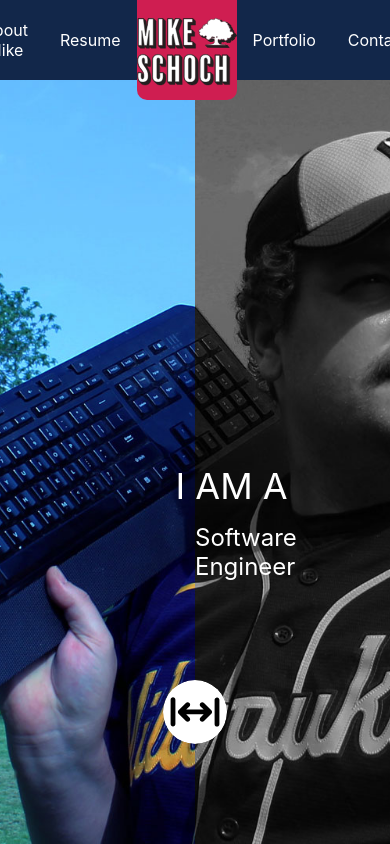
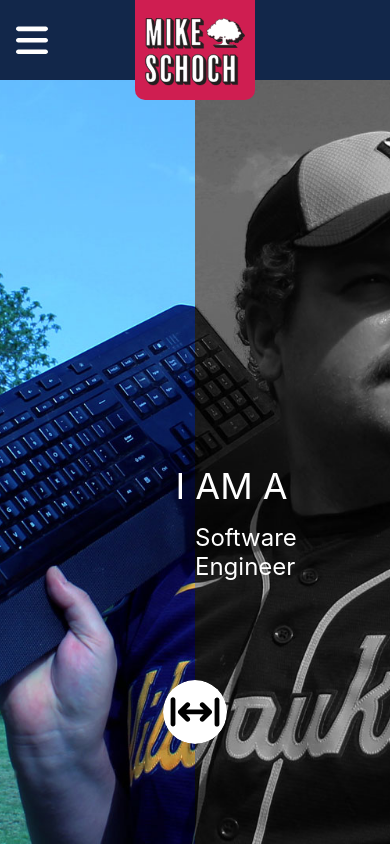
Before and after one commit to michael-schoch/personal-website, a React (Create React App) app: page / in a window 390 px wide. Built offline with nearby package versions, Linux system fonts and the light colour scheme.

Commit message:
Menu Styling, Desktop/Mobile seperation

```diff
--- a/src/App.tsx
+++ b/src/App.tsx
@@ -1,6 +1,6 @@
 import styled from "styled-components";
 import { BackgroundSlider } from "./background-slider";
-import { Menu } from "./menu";
+import { Menu } from "./header/menu";
 import { BrowserRouter as Router } from "react-router-dom";
 
 function App() {
--- /dev/null
+++ b/src/header/header-desktop.tsx
@@ -0,0 +1,71 @@
+import logo from "../img/logo.svg";
+import { NavLink } from "react-router-dom";
+import styled from "styled-components";
+
+export const HeaderDesktop = () => {
+  return (
+    <Header>
+      <StyledLink to="about">About Mike</StyledLink>
+      <StyledLink to="resume">Resume</StyledLink>
+      <Title>Michael Schoch</Title>
+      <LogoContainer>
+        <NavLink to="/">
+          <Logo src={logo} />
+        </NavLink>
+      </LogoContainer>
+      <StyledLink to="/portfolio">Portfolio</StyledLink>
+      <StyledLink to="/contact">Contact</StyledLink>
+    </Header>
+  );
+};
+
+const Header = styled.div`
+  position: absolute;
+  top: 0;
+  left: 0;
+  //   display: flex;
+  justify-content: center;
+  align-items: center;
+  height: 80px;
+  background-color: #12274a;
+  width: 100%;
+  padding: 0 32px;
+  box-sizing: border-box;
+  display: none;
+  @media (min-width: 1068px) {
+    display: flex;
+  }
+`;
+
+const Logo = styled.img`
+  width: 100px;
+  display: flex;
+  margin-top: 25px;
+`;
+
+const LogoContainer = styled.div`
+  width: 120px;
+  height: 120px;
+  background: #cf1e51;
+  display: flex;
+  align-items: center;
+  justify-content: center;
+  border-radius: 0 0 10px 10px;
+`;
+
+const Title = styled.h1`
+  display: none;
+  color: white;
+  margin: 0 16px;
+`;
+
+const StyledLink = styled(NavLink)`
+  color: white;
+  text-decoration: none;
+  text-align: center;
+  margin: 0 16px;
+  padding: 8px;
+  &.active {
+    border-bottom: 2px solid #cf1e51;
+  }
+`;
--- /dev/null
+++ b/src/header/header-mobile.tsx
@@ -0,0 +1,129 @@
+import logo from "../img/logo.svg";
+import { NavLink } from "react-router-dom";
+import styled from "styled-components";
+import { ReactComponent as Menu } from "../img/bars-solid.svg";
+import { useState } from "react";
+
+interface MenuDrawerProps {
+  isOpen: boolean;
+}
+
+export const HeaderMobile = () => {
+  const [open, setOpen] = useState(false);
+
+  const handleMenuOpen = () => {
+    setOpen(!open);
+  };
+
+  const handleClose = () => {
+    setOpen(false);
+  };
+
+  return (
+    <Header>
+      <StyledMenu onClick={() => handleMenuOpen()} />
+      <LogoContainer>
+        <NavLink to="/">
+          <Logo src={logo} />
+        </NavLink>
+      </LogoContainer>
+      <MenuDrawer isOpen={open}>
+        <StyledLink to="/" onClick={() => handleClose()}>
+          Home
+        </StyledLink>
+        <StyledLink to="about" onClick={() => handleClose()}>
+          About Mike
+        </StyledLink>
+        <StyledLink to="resume" onClick={() => handleClose()}>
+          Resume
+        </StyledLink>
+        <StyledLink to="/portfolio" onClick={() => handleClose()}>
+          Portfolio
+        </StyledLink>
+        <StyledLink to="/contact" onClick={() => handleClose()}>
+          Contact
+        </StyledLink>
+      </MenuDrawer>
+    </Header>
+  );
+};
+
+const Header = styled.div`
+  position: absolute;
+  top: 0;
+  left: 0;
+  justify-content: center;
+  align-items: center;
+  height: 80px;
+  background-color: #12274a;
+  width: 100%;
+  padding: 0 32px;
+  box-sizing: border-box;
+  @media (max-width: 1068px) {
+    display: flex;
+  }
+  @media (min-width: 1069px) {
+    display: none;
+  }
+`;
+
+const MenuDrawer = styled.div<MenuDrawerProps>`
+  display: flex;
+  flex-direction: column;
+  justify-content: flex-start;
+  position: absolute;
+  top: 0;
+  left: 0;
+  width: ${(props) => (props.isOpen ? "100vw" : "0")};
+  height: 100vh;
+  background-color: #12274a;
+  transition: width 0.5s;
+  z-index: 1;
+  padding-top: 140px;
+  overflow: hidden;
+`;
+
+const Logo = styled.img`
+  width: 100px;
+  display: flex;
+  margin-top: 25px;
+`;
+
+const LogoContainer = styled.div`
+  width: 120px;
+  height: 120px;
+  background: #cf1e51;
+  display: flex;
+  align-items: center;
+  justify-content: center;
+  border-radius: 0 0 10px 10px;
+  z-index: 2;
+`;
+
+const Title = styled.h1`
+  display: none;
+  color: white;
+  margin: 0 16px;
+`;
+
+const StyledLink = styled(NavLink)`
+  color: white;
+  text-decoration: none;
+  text-align: center;
+  margin: 16px 16px;
+  padding: 8px;
+  &.active {
+    background-color: #cf1e51;
+    border-radius: 4px;
+  }
+`;
+
+const StyledMenu = styled(Menu)`
+  width: 32px;
+  fill: #ffffff;
+  display: flex;
+  position: absolute;
+  left: 16px;
+  cursor: pointer;
+  z-index: 2;
+`;
--- /dev/null
+++ b/src/header/menu.tsx
@@ -0,0 +1,25 @@
+import styled from "styled-components";
+import { Routes, Route } from "react-router-dom";
+import { About } from "../about";
+import { Resume } from "../resume";
+import { BackgroundSlider } from "../background-slider";
+import { Contact } from "../contact";
+import { Portfolio } from "../portfolio";
+import { HeaderDesktop } from "./header-desktop";
+import { HeaderMobile } from "./header-mobile";
+
+export const Menu = () => {
+  return (
+    <>
+      <HeaderDesktop />
+      <HeaderMobile />
+      <Routes>
+        <Route path="/" element={<BackgroundSlider />} />
+        <Route path="/about" element={<About />} />
+        <Route path="/resume" element={<Resume />} />
+        <Route path="/portfolio" element={<Portfolio />} />
+        <Route path="/contact" element={<Contact />} />
+      </Routes>
+    </>
+  );
+};
--- a/src/menu.tsx
+++ /dev/null
@@ -1,77 +0,0 @@
-import styled from "styled-components";
-import logo from "./img/logo.svg";
-import { Routes, Route, Link } from "react-router-dom";
-import { About } from "./about";
-import { Resume } from "./resume";
-import { BackgroundSlider } from "./background-slider";
-import { Contact } from "./contact";
-import { Portfolio } from "./portfolio";
-
-export const Menu = () => {
-  return (
-    <>
-      <Header>
-        <StyledLink to="about">About Mike</StyledLink>
-        <StyledLink to="resume">Resume</StyledLink>
-        <Title>Michael Schoch</Title>
-        <LogoContainer>
-          <Link to="/">
-            <Logo src={logo} />
-          </Link>
-        </LogoContainer>
-        <StyledLink to="/portfolio">Portfolio</StyledLink>
-        <StyledLink to="/contact">Contact</StyledLink>
-      </Header>
-      <Routes>
-        <Route path="/" element={<BackgroundSlider />} />
-        <Route path="/about" element={<About />} />
-        <Route path="/resume" element={<Resume />} />
-        <Route path="/portfolio" element={<Portfolio />} />
-        <Route path="/contact" element={<Contact />} />
-      </Routes>
-    </>
-  );
-};
-
-const Header = styled.div`
-  position: absolute;
-  top: 0;
-  left: 0;
-  display: flex;
-  justify-content: center;
-  align-items: center;
-  height: 80px;
-  background-color: #12274a;
-  width: 100%;
-  padding: 0 32px;
-  box-sizing: border-box;
-`;
-
-const Logo = styled.img`
-  width: 100px;
-  display: flex;
-  margin-top: 25px;
-`;
-
-const LogoContainer = styled.div`
-  width: 120px;
-  height: 120px;
-  background: #cf1e51;
-  display: flex;
-  align-items: center;
-  justify-content: center;
-  border-radius: 0 0 10px 10px;
-`;
-
-const Title = styled.h1`
-  display: none;
-  color: white;
-  margin: 0 16px;
-`;
-
-const StyledLink = styled(Link)`
-  color: white;
-  text-decoration: none;
-  text-align: center;
-  margin: 0 16px;
-`;
```
Also changed, not shown: src/img/bars-solid.svg (added).
